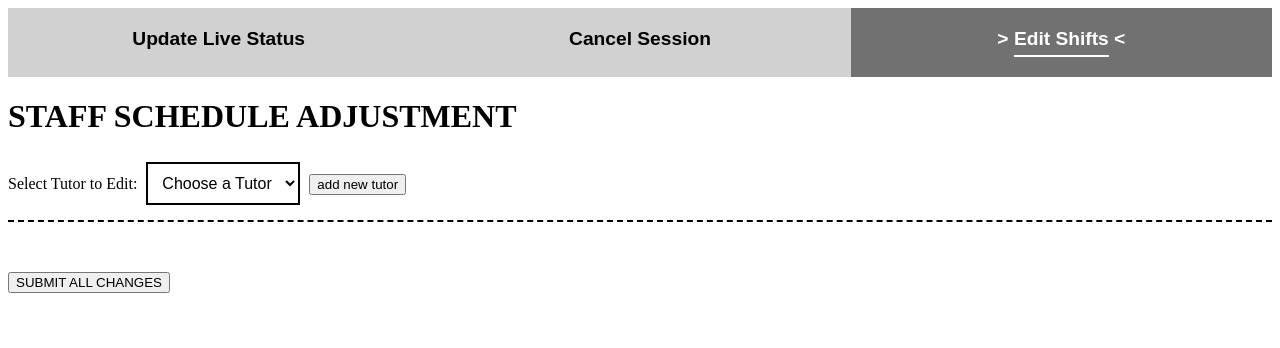
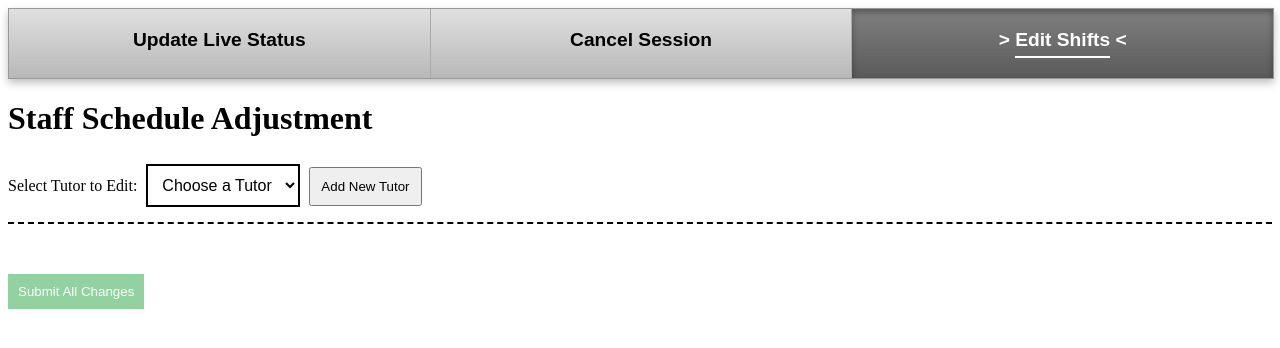
Before and after one commit to eucrasiaa/JSW-SWE-Project, a plain HTML site: page Docker/templates/staff-sessionedit.html in a window 1280 px wide. Drawn offline with Linux system fonts and the light colour scheme; no server answers.

Commit message:
Updated header and made submit button more dynamic
Header is same as staff.html

```diff
--- a/Docker/templates/staff-sessionedit.html
+++ b/Docker/templates/staff-sessionedit.html
@@ -4,11 +4,12 @@
     <meta charset="UTF-8">
     <title>Staff Schedule Adjustment</title>
     <style>
-
-.staff-header {
-  display: flex;
-  width: 100%;
-}
+        .staff-header {
+          display: flex;
+          width: 100%;
+          box-shadow: 0 4px 8px rgba(0,0,0,0.25);
+          border: 1px solid #999;
+        }
 
         .staff-btn {
           flex: 1;
@@ -18,26 +19,30 @@
           font-family: Arial, sans-serif;
           font-weight: bold;
           font-size: 1.2rem;
-          transition: background 0.3s;
+          transition: 0.3s;
           border: none;
-          background-color:  #d1d1d1;
+          background: linear-gradient(to bottom, #e0e0e0, #b8b8b8);
           color: black;
+          border-right: 1px solid #aaa;
+        }
 
+        .staff-btn:last-child {
+          border-right: none;
         }
+
         .currPage{
-          background-color: #717171;
+          background: linear-gradient(to bottom, #808080, #5a5a5a);
           color: white;
+          box-shadow: inset 0 3px 6px rgba(0,0,0,0.35);
+        }
 
-        }
         .currPage span{
           text-decoration: none;
           border-bottom: 2px solid white;
-
           padding-bottom: 5px;
           display: inline-block;
         }
 
-        /* MODERN CSS IS SOOOO FUN I LOVE MY CONDITIONALS */
         .staff-header:hover .currPage::before,
         .staff-header:hover .currPage::after {
           opacity: 0;
@@ -76,23 +81,23 @@
     </header>
 
     <div class="header-box">
-      <h1>STAFF SCHEDULE ADJUSTMENT</h1>
+      <h1>Staff Schedule Adjustment</h1>
       <label>Select Tutor to Edit:</label>
       <select id="tutor-select" onchange="fetchTutorSessions(this.value)">
         <option value="">Choose a Tutor</option>
       </select>
-      <button onclick="promptAddTutor()" style="">add new tutor</button>
+      <button onclick="promptAddTutor()" style="padding: 10px; cursor: pointer;">Add New Tutor</button>
+    </div>
+
+    <div id="add-shift-container" style="display:none; margin-bottom: 20px;">
+      <button onclick="addNewShift()" style="width: 100%;">Add New Shift</button>
     </div>
 
     <div id="editor-container">
     </div>
 
-    <div id="add-shift-container" style="display:none; margin-bottom: 20px;">
-      <button onclick="addNewShift()" style="width: 100%;">+ add new shift</button>
-    </div>
-
     <div style="margin-top: 50px;">
-      <button onclick="submitAllChanges()">SUBMIT ALL CHANGES</button>
+      <button id= "submit-btn" onclick="submitAllChanges()" style="padding: 10px; background: #28a745; color: white; border: none; opacity: 0.5;" disabled>Submit All Changes</button>
     </div>
 
     <script>
@@ -155,7 +160,7 @@
             <h3 style="margin-top:0;">Add Tutor</h3>
             <label style="display:block; margin-bottom:0.5rem;">
               Student ID:
-              <input type="text" id="tutor-id" placeholder="ex: UB12345" style="width:100%; box-sizing:border-box;">
+              <input type="text" id="tutor-id" placeholder="ex: AB12345" style="width:100%; box-sizing:border-box;">
             </label>
             <label style="display:block; margin-bottom:0.5rem;">
               First Name:
@@ -290,6 +295,8 @@
                 `;
           container.appendChild(div);
         });
+
+        updateSubmitButton();
       }
 
       function checkChange(id, field, value) {
@@ -305,6 +312,16 @@
         } else {
           event.target.classList.remove('changed');
         }
+
+        updateSubmitButton();
+      }
+
+      async function updateSubmitButton() {
+        const btn = document.getElementById('submit-btn');
+        const changedCount = document.querySelectorAll('.session-row .changed').length;
+        btn.disabled = changedCount === 0;
+        btn.style.opacity = changedCount === 0 ? "0.5" : "1";
+        btn.style.cursor = changedCount === 0 ? "default" : "pointer";
       }
 
       async function submitAllChanges() {
@@ -344,7 +361,7 @@
               //alert(`Success: ${result.message} wowowowow!!`);
               const currentTutorId = document.getElementById('tutor-select').value;
               fetchTutorSessions(currentTutorId);
-              alert("Success!")
+              alert("Shifts edited successfully!")
             } else {
               alert(`Error: ${result.error}`);
             }
```
